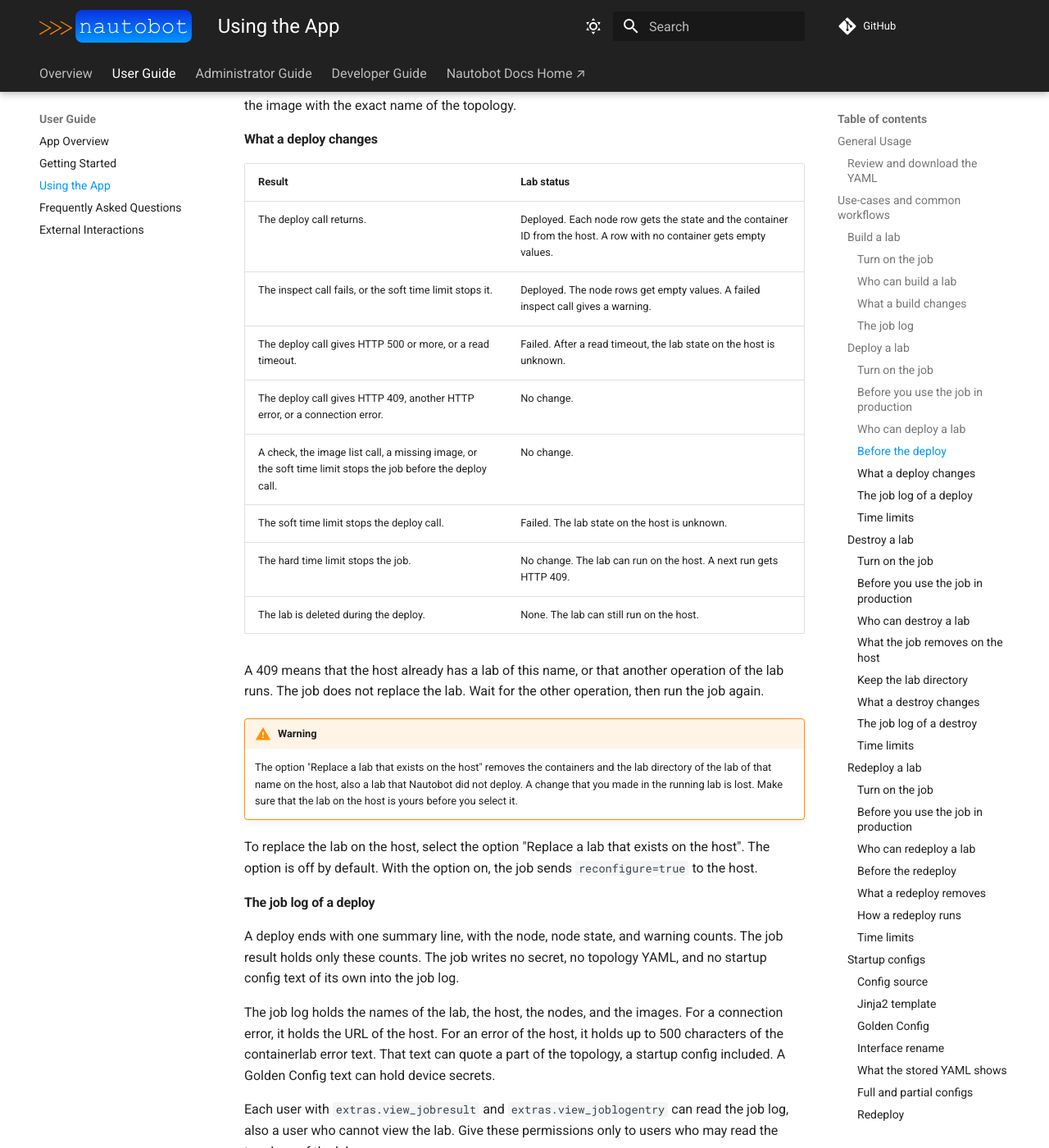
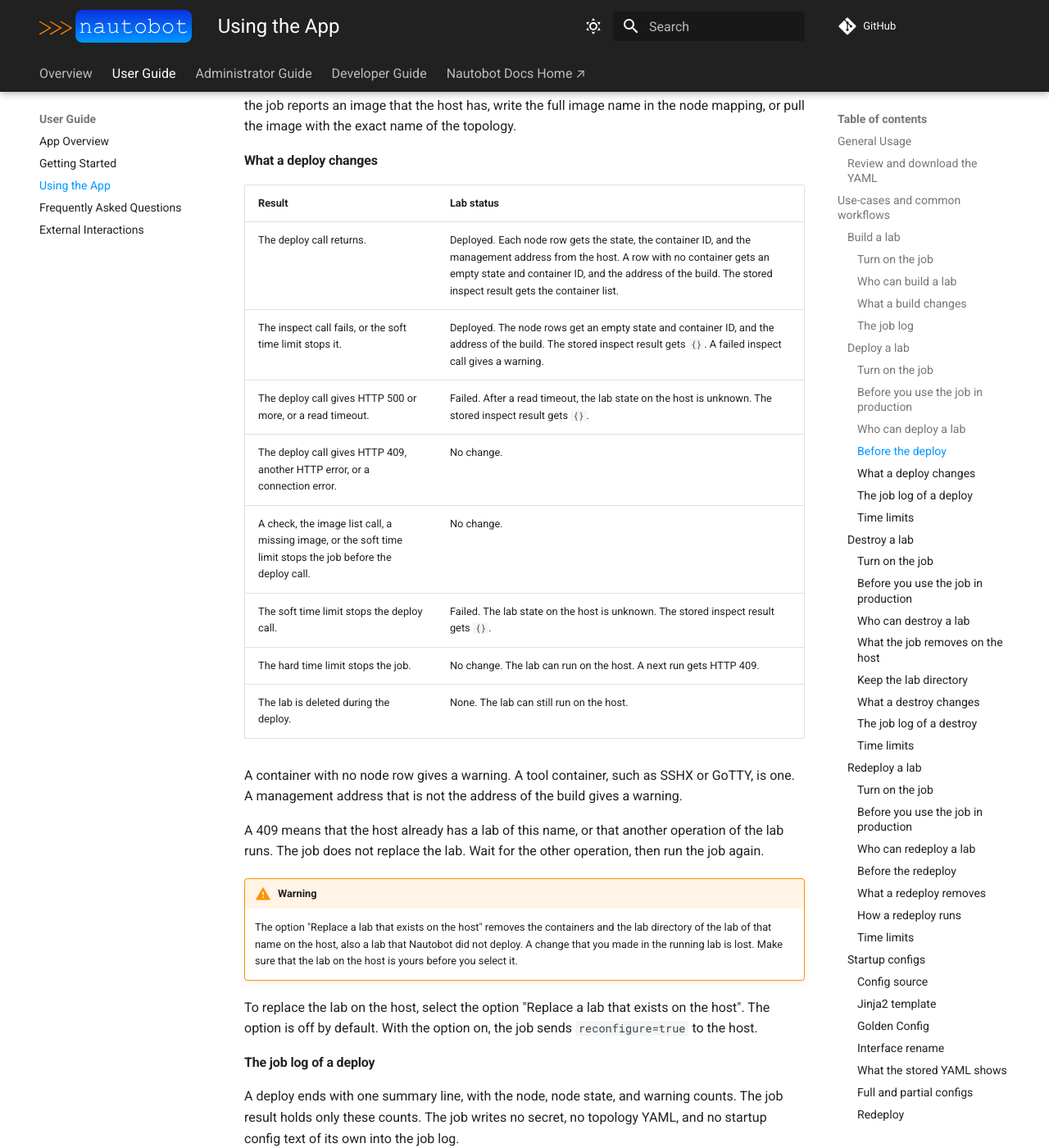
Before and after one commit to jtdub/nautobot-app-containerlab-orchestrator, an MkDocs documentation site: the page built from docs/user/app_use_cases.md, in a window 1280 px wide and 1400 px high, scrolled down 5019 px. Shown: the whole window at 82% size. Built offline with MkDocs 1.6.1 and Material for MkDocs 9.7.7, drawn with Linux system fonts in a browser that asks for light colours; comment, search, counter and statistics services are not loaded; some of the changed text lies outside the part shown.

Commit message:
91: Document the node row write and the stored inspect result, and add the changelog fragment (AC-1 to AC-5a)
Claude-Session: https://claude.ai/code/session_015Wtbd2AbXxZ9u8rarE86by

```diff
--- a/docs/user/app_use_cases.md
+++ b/docs/user/app_use_cases.md
@@ -93,7 +93,7 @@ A successful build ends with one summary line. The job result holds only the nod
 ### Deploy a lab
 
 The Deploy Lab job deploys the stored topology YAML of a lab to the containerlab host of the lab. It sets the lab
-status, and it writes the state and the container ID of each node row.
+status, and it writes the state, the container ID, and the management address of each node row.
 
 #### Turn on the job
 
@@ -165,14 +165,17 @@ write the full image name in the node mapping, or pull the image with the exact
 
 | Result | Lab status |
 |---|---|
-| The deploy call returns. | Deployed. Each node row gets the state and the container ID from the host. A row with no container gets empty values. |
-| The inspect call fails, or the soft time limit stops it. | Deployed. The node rows get empty values. A failed inspect call gives a warning. |
-| The deploy call gives HTTP 500 or more, or a read timeout. | Failed. After a read timeout, the lab state on the host is unknown. |
+| The deploy call returns. | Deployed. Each node row gets the state, the container ID, and the management address from the host. A row with no container gets an empty state and container ID, and the address of the build. The stored inspect result gets the container list. |
+| The inspect call fails, or the soft time limit stops it. | Deployed. The node rows get an empty state and container ID, and the address of the build. The stored inspect result gets `{}`. A failed inspect call gives a warning. |
+| The deploy call gives HTTP 500 or more, or a read timeout. | Failed. After a read timeout, the lab state on the host is unknown. The stored inspect result gets `{}`. |
 | The deploy call gives HTTP 409, another HTTP error, or a connection error. | No change. |
 | A check, the image list call, a missing image, or the soft time limit stops the job before the deploy call. | No change. |
-| The soft time limit stops the deploy call. | Failed. The lab state on the host is unknown. |
+| The soft time limit stops the deploy call. | Failed. The lab state on the host is unknown. The stored inspect result gets `{}`. |
 | The hard time limit stops the job. | No change. The lab can run on the host. A next run gets HTTP 409. |
 | The lab is deleted during the deploy. | None. The lab can still run on the host. |
+
+A container with no node row gives a warning. A tool container, such as SSHX or GoTTY, is one. A management address
+that is not the address of the build gives a warning.
 
 A 409 means that the host already has a lab of this name, or that another operation of the lab runs. The job does
 not replace the lab. Wait for the other operation, then run the job again.
@@ -305,15 +308,15 @@ Lab removes it.
 
 | Result | Lab status |
 |---|---|
-| The destroy call returns. | Destroyed. Each node row gets an empty state and an empty container ID. |
+| The destroy call returns. | Destroyed. Each node row gets an empty state and an empty container ID. The stored inspect result gets an empty list. |
 | The host has no lab of that name. | Destroyed, with a warning. |
 | Another user of the host owns a lab of that name. | No change. Check the Secrets Group of the host. |
 | The destroy call gives another HTTP 404. | No change. |
-| The destroy call gives HTTP 500 or more, a read timeout, or a closed connection. | Failed. The lab state on the host is unknown. |
+| The destroy call gives HTTP 500 or more, a read timeout, or a closed connection. | Failed. The lab state on the host is unknown. The stored inspect result gets `{}`. |
 | The destroy call gives HTTP 409. | No change. Another operation of the lab runs. Wait for it to end, then run the job again. |
 | The destroy call gives HTTP 400, 401, or 403, or the host cannot be reached. | No change. |
 | A check, the login, or the soft time limit stops the job before the destroy call. | No change. |
-| The soft time limit stops the destroy call. | Failed. The lab state on the host is unknown. |
+| The soft time limit stops the destroy call. | Failed. The lab state on the host is unknown. The stored inspect result gets `{}`. |
 | The soft time limit stops the job after the destroy call. | No change. The host no longer has the lab, but the job log says that the state is unknown. |
 | The status of the lab changes during the job. | No change. The job writes nothing. The job log tells if the host still has the lab. |
 | The lab is deleted during the job. | The lab row is gone. The job log tells if the host still has the lab. |
@@ -351,8 +354,8 @@ wait for the other operations and give a read timeout. Then the lab becomes Fail
 ### Redeploy a lab
 
 The Redeploy Lab job removes the lab of a Deployed or Failed lab from its containerlab host, with its lab directory.
-Then it deploys the stored topology YAML of the lab again. It sets the lab status, and it writes the state and the
-container ID of each node row.
+Then it deploys the stored topology YAML of the lab again. It sets the lab status, and it writes the state, the
+container ID, and the management address of each node row.
 
 #### Turn on the job
 
@@ -441,14 +444,14 @@ The job does these steps:
 
 | Result | Lab status |
 |---|---|
-| The deploy call returns. | Deployed. Each node row gets the new state and container ID from the host. |
+| The deploy call returns. | Deployed. Each node row gets the new state, container ID, and management address from the host. The stored inspect result gets the container list. |
 | The host has no lab of that name at the destroy. | Deployed, with a warning. |
 | A check, the image list call, a missing image, or the soft time limit stops the job before the destroy call. | No change. |
 | The destroy call fails, or the soft time limit stops it. | As for a destroy. The job does not deploy. |
-| The deploy call gives HTTP 500 or more, a read timeout, a closed connection, or a response that the job cannot read. | Failed. |
+| The deploy call gives HTTP 500 or more, a read timeout, a closed connection, or a response that the job cannot read. | Failed. The stored inspect result gets `{}`. |
 | The deploy call gives HTTP 409, another HTTP error, or a connection error. | Destroyed. |
-| The soft time limit stops the deploy call. | Failed. The lab state on the host is unknown. |
-| The inspect call fails. | Deployed. The node rows get empty values, and the job log gives a warning. |
+| The soft time limit stops the deploy call. | Failed. The lab state on the host is unknown. The stored inspect result gets `{}`. |
+| The inspect call fails. | Deployed. The node rows get an empty state and container ID, and the address of the build. The stored inspect result gets `{}`. The job log gives a warning. |
 
 When the deploy call fails after the destroy, the job log adds this line:
 
```
Also changed, not shown: 1 other file.
